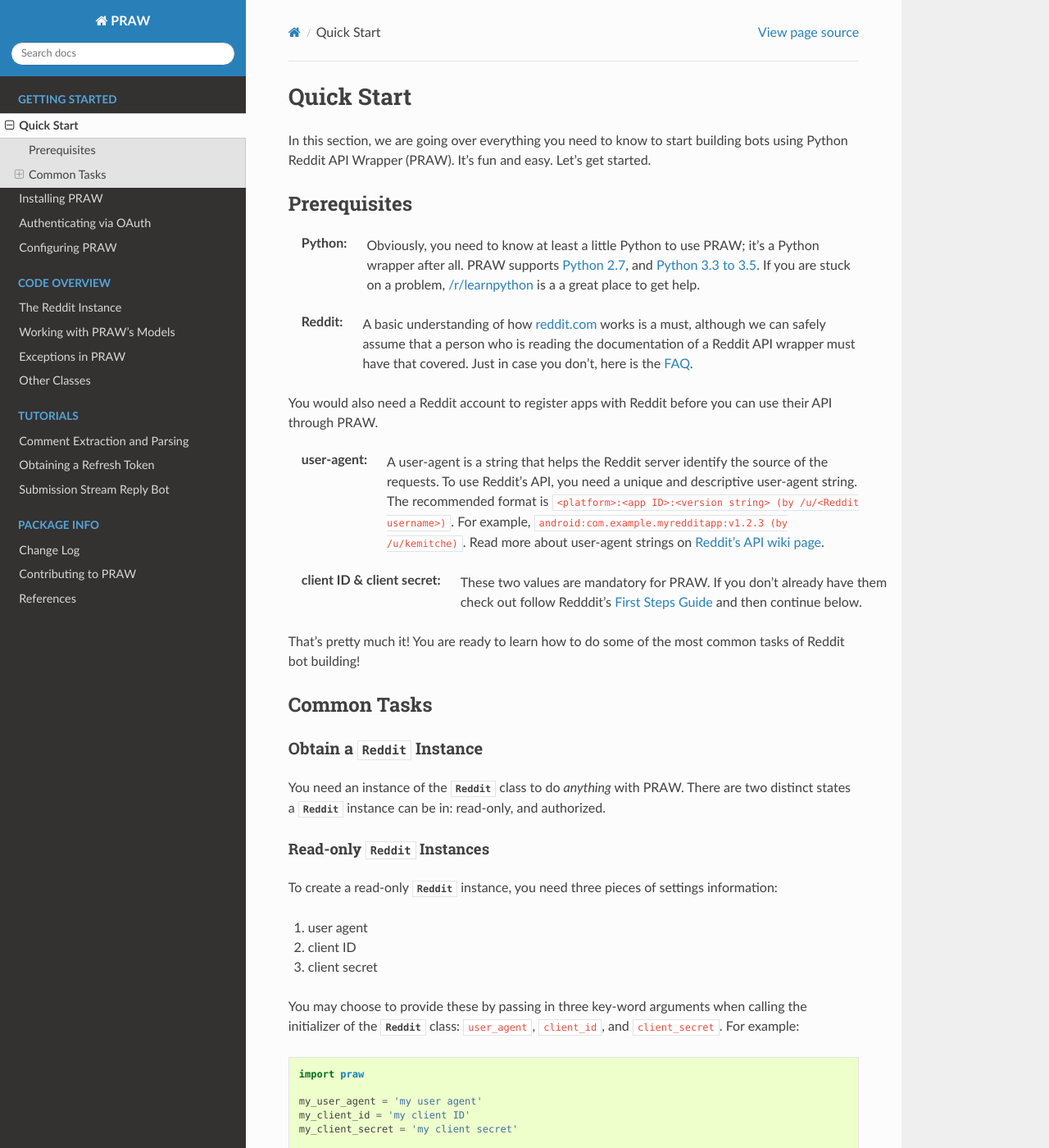
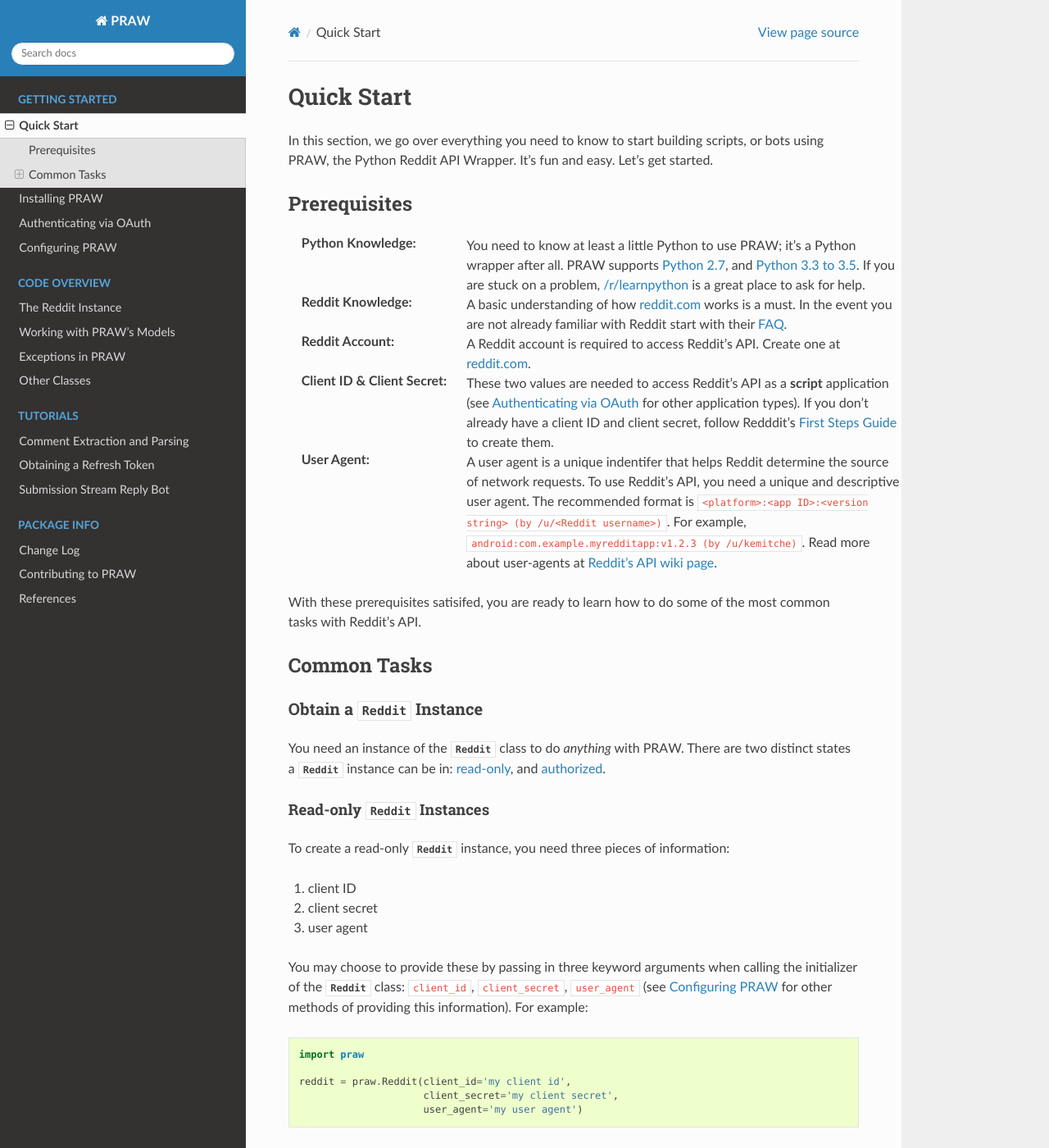
Before and after one commit to praw-dev/praw, a Sphinx documentation site: the page built from docs/getting_started/quick_start.rst, in a window 1280 px wide and 1400 px high. Shown: the whole window at 82% size. Built offline with Sphinx 7.4.7 and the Read the Docs theme 2.0.0, drawn with Linux system fonts in a browser that asks for light colours; the version number could not be read and is left out; some of the changed text lies outside the part shown.

Commit message:
Edit the quick start document

```diff
--- a/docs/getting_started/quick_start.rst
+++ b/docs/getting_started/quick_start.rst
@@ -1,51 +1,52 @@
 Quick Start
 ===========
-In this section, we are going over everything you need to know to start
-building bots using Python Reddit API Wrapper (PRAW). It's fun and easy. Let's
-get started.
+
+In this section, we go over everything you need to know to start building
+scripts, or bots using PRAW, the Python Reddit API Wrapper. It's fun and
+easy. Let's get started.
 
 Prerequisites
 -------------
 
-:Python: Obviously, you need to know at least a little Python to use PRAW; it's
-         a Python wrapper after all. PRAW supports `Python 2.7`_, and `Python
-         3.3 to 3.5`_. If you are stuck on a problem, `/r/learnpython`_ is a a
-         great place to get help.
+:Python Knowledge: You need to know at least a little Python to use PRAW; it's
+                   a Python wrapper after all. PRAW supports `Python 2.7`_, and
+                   `Python 3.3 to 3.5`_. If you are stuck on a problem,
+                   `/r/learnpython`_ is a great place to ask for help.
+
+:Reddit Knowledge: A basic understanding of how `reddit.com`_ works is a
+                   must. In the event you are not already familiar with Reddit
+                   start with their FAQ_.
+
+:Reddit Account: A Reddit account is required to access Reddit's API. Create
+                 one at `reddit.com`_.
+
+:Client ID & Client Secret: These two values are needed to access Reddit's API
+                            as a **script** application (see :ref:`oauth` for
+                            other application types). If you don't already have
+                            a client ID and client secret, follow Redddit's
+                            `First Steps Guide`_ to create them.
+
+:User Agent: A user agent is a unique indentifer that helps Reddit determine
+             the source of network requests. To use Reddit's API, you need a
+             unique and descriptive user agent. The recommended format is
+             ``<platform>:<app ID>:<version string> (by /u/<Reddit
+             username>)``. For example,
+             ``android:com.example.myredditapp:v1.2.3 (by /u/kemitche)``. Read
+             more about user-agents at `Reddit's API wiki page`_.
+
 
 .. _`Python 2.7`: https://docs.python.org/2/tutorial/index.html
 .. _`Python 3.3 to 3.5`: https://docs.python.org/3/tutorial/index.html
 .. _`/r/learnpython`: https://www.reddit.com/r/learnpython/
-
-:Reddit: A basic understanding of how `reddit.com`_ works is a must, although
-         we can safely assume that a person who is reading the documentation of
-         a Reddit API wrapper must have that covered. Just in case you don't,
-         here is the FAQ_.
-
-You would also need a Reddit account to register apps with Reddit before you
-can use their API through PRAW.
-
 .. _reddit.com: https://www.reddit.com
 .. _FAQ: https://www.reddit.com/wiki/faq
-
-:user-agent: A user-agent is a string that helps the Reddit server identify the
-             source of the requests. To use Reddit's API, you need a unique and
-             descriptive user-agent string. The recommended format is
-             ``<platform>:<app ID>:<version string> (by /u/<Reddit
-             username>)``. For example,
-             ``android:com.example.myredditapp:v1.2.3 (by /u/kemitche)``. Read
-             more about user-agent strings on `Reddit's API wiki page`_.
-
 .. _`Reddit's API wiki page`: https://github.com/reddit/reddit/wiki/API
-
-:client ID & client secret: These two values are mandatory for PRAW. If you
-                            don't already have them check out follow Redddit's
-                            `First Steps Guide`_ and then continue below.
 
 .. _`First Steps Guide`:
    https://github.com/reddit/reddit/wiki/OAuth2-Quick-Start-Example#first-steps
 
-That's pretty much it! You are ready to learn how to do some of the most common
-tasks of Reddit bot building!
+With these prerequisites satisifed, you are ready to learn how to do some of
+the most common tasks with Reddit's API.
 
 Common Tasks
 ------------
@@ -55,33 +56,32 @@ Obtain a :class:`.Reddit` Instance
 
 You need an instance of the :class:`.Reddit` class to do *anything* with
 PRAW. There are two distinct states a :class:`.Reddit` instance can be in:
-read-only, and authorized.
+:ref:`read-only <read-only>`, and :ref:`authorized <authorized>`.
+
+.. _read-only:
 
 Read-only :class:`.Reddit` Instances
 ^^^^^^^^^^^^^^^^^^^^^^^^^^^^^^^^^^^^
 
 To create a read-only :class:`.Reddit` instance, you need three pieces of
-settings information:
+information:
 
-1) user agent
-2) client ID
-3) client secret
+1) client ID
+2) client secret
+3) user agent
 
-You may choose to provide these by passing in three key-word arguments when
-calling the initializer of the :class:`.Reddit` class: ``user_agent``,
-``client_id``, and ``client_secret``. For example:
+You may choose to provide these by passing in three keyword arguments when
+calling the initializer of the :class:`.Reddit` class: ``client_id``,
+``client_secret``, ``user_agent`` (see :ref:`configuration` for other methods
+of providing this information). For example:
 
 .. code-block:: python
 
    import praw
 
-   my_user_agent = 'my user agent'
-   my_client_id = 'my client ID'
-   my_client_secret = 'my client secret'
-
-   reddit = praw.Reddit(user_agent=my_user_agent,
-                        client_id=my_client_id,
-                        client_secret=my_client_secret)
+   reddit = praw.Reddit(client_id='my client id',
+                        client_secret='my client secret',
+                        user_agent='my user agent')
 
 Just like that, you now have a read-only  :class:`.Reddit` instance.
 
@@ -89,8 +89,8 @@ Just like that, you now have a read-only  :class:`.Reddit` instance.
 
    print(reddit.read_only)  # Output: True
 
-You can do limited (read-only) things with this instance like "obtaining 10
-'hot' submissions of the 'learnpython' subreddit":
+With a read-only instance, you can do something like obtaining 10 'hot'
+submissions from ``/r/learnpython``:
 
 .. code-block:: python
 
@@ -101,37 +101,34 @@ You can do limited (read-only) things with this instance like "obtaining 10
 
    # Output: 10 submission
 
-You can do some things with a read-only instance, but not a lot. In most cases
-you need an authorized :class:`.Reddit` instance.
+If you want to do more than retrieve public information from Reddit, then you
+need an authorized :class:`.Reddit` instance.
+
+.. _authorized:
 
 Authorized :class:`.Reddit` Instances
 ^^^^^^^^^^^^^^^^^^^^^^^^^^^^^^^^^^^^^
 
 In order to create an authorized :class:`.Reddit` instance, two additional
-pieces of information are required:
+pieces of information are required for **script** applications (see
+:ref:`oauth` for other application types):
 
 4) your Reddit user name, and
 5) your Reddit password
 
-Again, you may choose to provide these by passing in key-word arguments,
-``username`` and ``password``, when you call the :class:`.Reddit` initializer,
-like this:
+Again, you may choose to provide these by passing in keyword arguments
+``username`` and ``password`` when you call the :class:`.Reddit` initializer,
+like the following:
 
 .. code-block:: python
 
    import praw
 
-   my_user_agent = 'my user agent'
-   my_client_id = 'my client ID'
-   my_client_secret = 'my client secret'
-   my_username = 'my username'
-   my_password = 'my password'
-
-   reddit = praw.Reddit(user_agent=my_user_agent,
-                        client_id=my_client_id,
-                        client_secret=my_client_secret,
-                        username=my_username,
-                        password=my_password)
+   reddit = praw.Reddit(client_id='my client id',
+                        client_secret='my client secret',
+                        user_agent='my user agent',
+                        username='my username',
+                        password='my password')
 
    print(reddit.read_only)  # Output: False
 
@@ -150,27 +147,24 @@ switch back to read-only mode whenever you want:
 Obtain a :class:`.Subreddit`
 ~~~~~~~~~~~~~~~~~~~~~~~~~~~~
 
-To obtain a :class:`.Subreddit` instance, all you need to know is the
-subreddit's display name. Pass that name when calling ``subreddit`` on
-your :class:`.Reddit` instance. For example:
+To obtain a :class:`.Subreddit` instance, pass the subreddit's name when
+calling ``subreddit`` on your :class:`.Reddit` instance. For example:
 
 .. code-block:: python
 
    # assume you have a Reddit instance bound to variable `reddit`
    subreddit = reddit.subreddit('redditdev')
 
-   print(subreddit.display_name) # Output: redditdev
-   print(subreddit.title) # Output: reddit Development
-   print(subreddit.description) # Output: A subreddit for discussion of ...
+   print(subreddit.display_name)  # Output: redditdev
+   print(subreddit.title)         # Output: reddit Development
+   print(subreddit.description)   # Output: A subreddit for discussion of ...
 
 Obtain :class:`.Submission` Instances from a :class:`.Subreddit`
 ~~~~~~~~~~~~~~~~~~~~~~~~~~~~~~~~~~~~~~~~~~~~~~~~~~~~~~~~~~~~~~~~
 
-Now that you have a :class:`.Subreddit` instance, you can obtain some
-submissions (:class:`.Submission` instances) from it! There are several ways of
-sorting all the submissions of a subreddit: hot, new, top, etc. A
-:class:`.Subreddit` instance has a method for each of these sorting approaches,
-namely, these:
+Now that you have a :class:`.Subreddit` instance, you can iterate through some
+of its submissions, each bound to an instance of :class:`.Submission`. There
+are several sorts that you can iterate through:
 
 - controversial
 - gilded
@@ -182,17 +176,18 @@ namely, these:
 .. _submission-iteration:
 
 Each of these methods will immediately return a :class:`.ListingGenerator`,
-which is something that you can iterate through. For example:
+which is to be iterated through. For example, to iterate through the first 10
+submissions based on the ``hot`` sort for a given subreddit try:
 
 .. code-block:: python
 
    # assume you have a Subreddit instance bound to variable `subreddit`
    for submission in subreddit.hot(limit=10):
-       print(submission.title)  # Output: the title of the submission
-       print(submission.ups)    # Output: upvote count
-       print(submission.id)     # Output: the ID of the submission
+       print(submission.title)  # Output: the submission's title
+       print(submission.score)  # Output: the submission's score
+       print(submission.id)     # Output: the submission's ID
        print(submission.url)    # Output: the URL the submission points to
-                                # or the the submission URL if it's a self post
+                                # or the submission's URL if it's a self post
 
 .. note:: The act of calling a method that returns a :class:`.ListingGenerator`
           does not result in any network requests until you begin to iterate
@@ -204,7 +199,7 @@ You can create :class:`.Submission` instances in other ways too:
 
    # assume you have a Reddit instance bound to variable `reddit`
    submission = reddit.submission(id='39zje0')
-   print(submission.title) # Output: reddit will soon only be available ...
+   print(submission.title)  # Output: reddit will soon only be available ...
 
    # or
    submission = reddit.submission(url='https://www.reddit.com/...')
@@ -213,8 +208,8 @@ You can create :class:`.Submission` instances in other ways too:
 Obtain :class:`.Redditor` Instances
 ~~~~~~~~~~~~~~~~~~~~~~~~~~~~~~~~~~~
 
-There are several ways to obtain a redditor (a :class:`.Redditor` instance),
-two of the most common ones are:
+There are several ways to obtain a redditor (a :class:`.Redditor` instance).
+Two of the most common ones are:
 
 - via the ``author`` attribute of a :class:`.Submission` or :class:`.Comment`
   instance
@@ -224,13 +219,13 @@ For example:
 
 .. code-block:: python
 
-   # assume you have a Reddit instance bound to variable `reddit`
-   # assume you have a Submission instance bound to variable `submission`
+    # assume you have a Submission instance bound to variable `submission`
    redditor1 = submission.author
-   print(redditor1.name) # Output: name of the redditor
+   print(redditor1.name)  # Output: name of the redditor
 
+  # assume you have a Reddit instance bound to variable `reddit`
    redditor2 = reddit.redditor('bboe')
-   print(redditor2.link_karma) # Output: bboe's karma
+   print(redditor2.link_karma)  # Output: bboe's karma
 
 Obtain :class:`.Comment` Instances
 ~~~~~~~~~~~~~~~~~~~~~~~~~~~~~~~~~~
@@ -269,9 +264,10 @@ instance. See :ref:`extracting_comments` for an example.
 Determine Available Attributes of an Object
 ~~~~~~~~~~~~~~~~~~~~~~~~~~~~~~~~~~~~~~~~~~~
 
-If you have a PRAW object, be it :class:`.Submission` or :class:`.Comment`, and
-you want to see what attributes are available and their values, use the
-built-in ``vars`` function of python. For example:
+If you have a PRAW object, e.g., :class:`.Comment`, :class:`.Message`,
+:class:`.Redditor`, or :class:`.Submission`, and you want to see what
+attributes are available along with their values, use the built-in
+:py:func:`vars` function of python. For example:
 
 .. code-block:: python
 
@@ -282,9 +278,9 @@ built-in ``vars`` function of python. For example:
    print(submission.title) # to make it non-lazy
    pprint.pprint(vars(submission))
 
-Note the line where we print the title. PRAW uses lazy objects to only make API
-calls when the information is needed. Here, before the print line,
-``submission`` points to a lazy :class:`.Submission` object. When we try to
-print its title, information is needed, so it ceased to be lazy -- PRAW makes
-the actual API call at this point. Now it is a good time to print out all the
-available attributes and their values!
+Note the line where we print the title. PRAW uses lazy objects so that network
+requests to Reddit's API are only issued when information is needed. Here,
+before the print line, ``submission`` points to a lazy :class:`.Submission`
+object. When we try to print its title, additional information is needed, thus
+a network request is made, and the instances ceases to be lazy. Outputting all
+the attributes of a lazy object will result in fewer attributes than expected.
```
